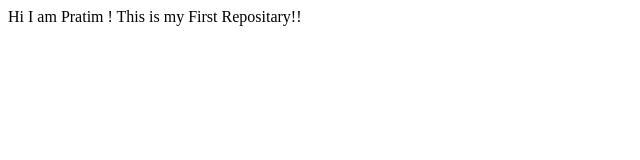
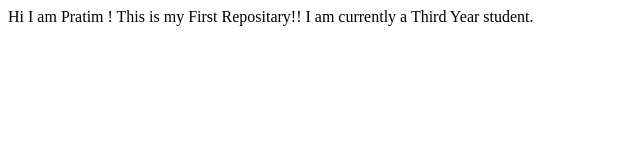
Before and after one commit to Pratim-Kumar-Hazarika/student-portfolio, a plain HTML site: page index.html in a window 1280 px wide. Shown: the whole page, without its empty margins (0-640 px from the left). Drawn offline with Linux system fonts and the light colour scheme.

Commit message:
update text

```diff
--- a/index.html
+++ b/index.html
@@ -8,5 +8,6 @@
 <body>
     Hi I am Pratim !
     This is my First Repositary!!
+    I am currently a Third Year student.
 </body>
 </html>
```
